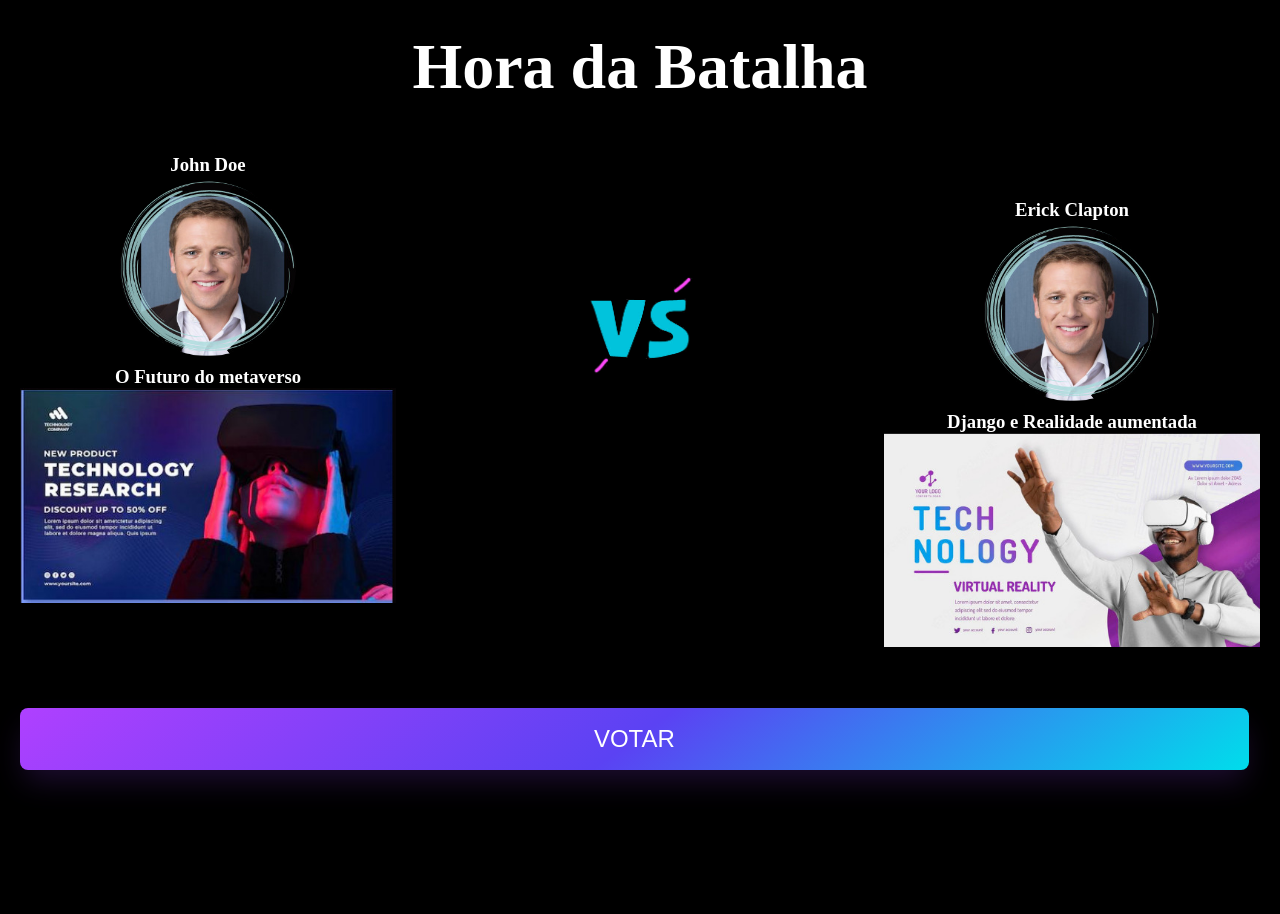
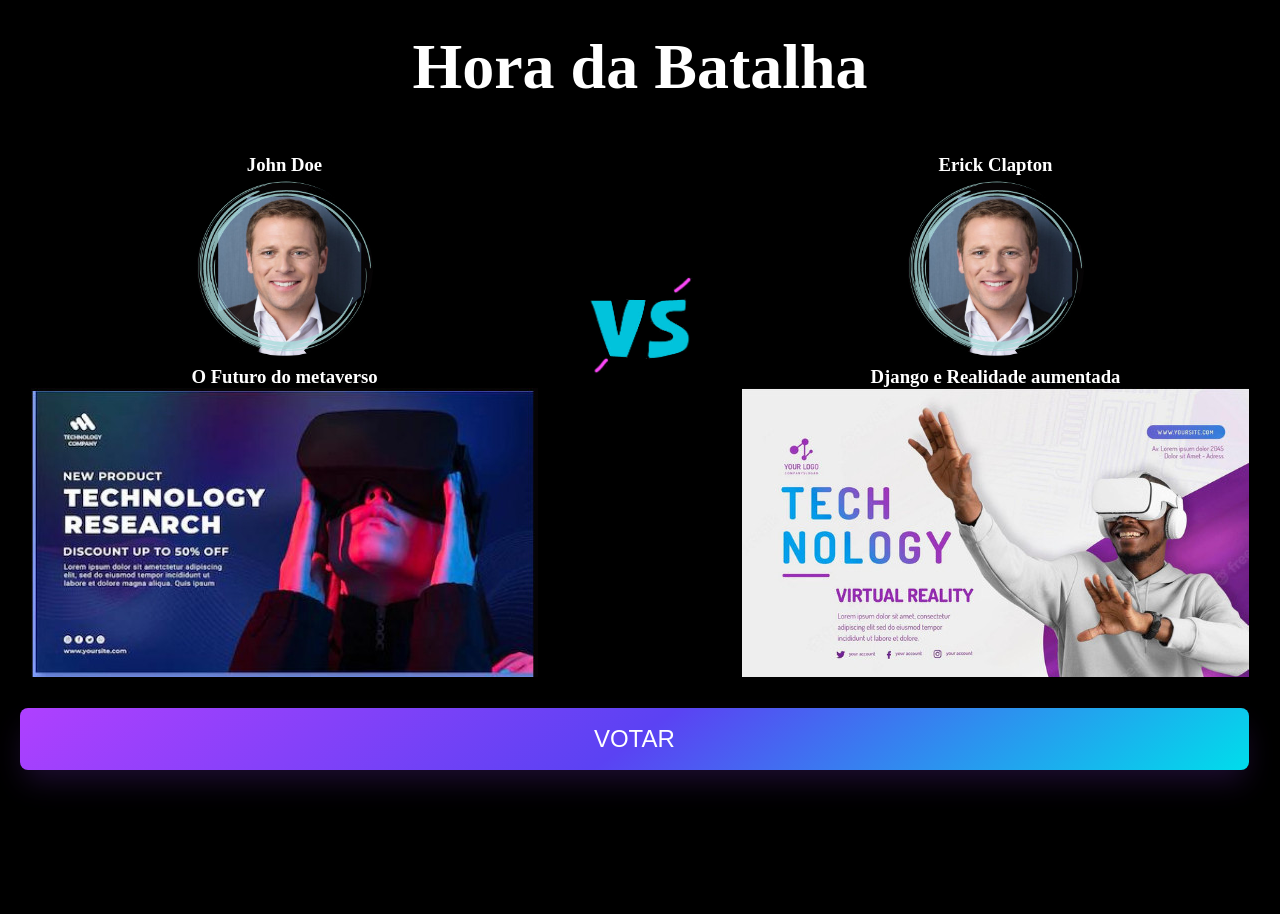
Before and after one commit to huogerac/django_sf, a Django app: page /votacao in a window 1280 px wide. Before the commit the page ends 790 px from the top, so only its background shows below. Run offline with Django 4.2, Linux system fonts and the light colour scheme.

Commit message:
mudando estrutura para flex-box e acrescentando hover a pagina de votacao

```diff
--- a/palestras/templates/palestras/votacao.html
+++ b/palestras/templates/palestras/votacao.html
@@ -21,7 +21,10 @@
         color: #fff;
       }
       .container {
+        display: flex;
         column-count: 3;
+        justify-content: space-around;
+        align-items: flex-start;
       }
       .title {
         font-size: 4rem;
@@ -32,8 +35,15 @@
       }
       .palestra {
         text-align: center;
-        min-height: 640px;
+        min-height: 615px;
         padding: 20px;
+        padding-bottom: 10px;
+      }
+      .palestra:hover{
+        -webkit-transform: scale(1.1);
+        transform: scale(1.1);
+        border: 5px solid #136497;
+        border-radius: 20%;
       }
       .vs {
         text-align: center;
@@ -42,6 +52,7 @@
       }
       .center {
         text-align: center;
+        position: relative;
       }
       .ma-3 {
         margin: 20px;
```
